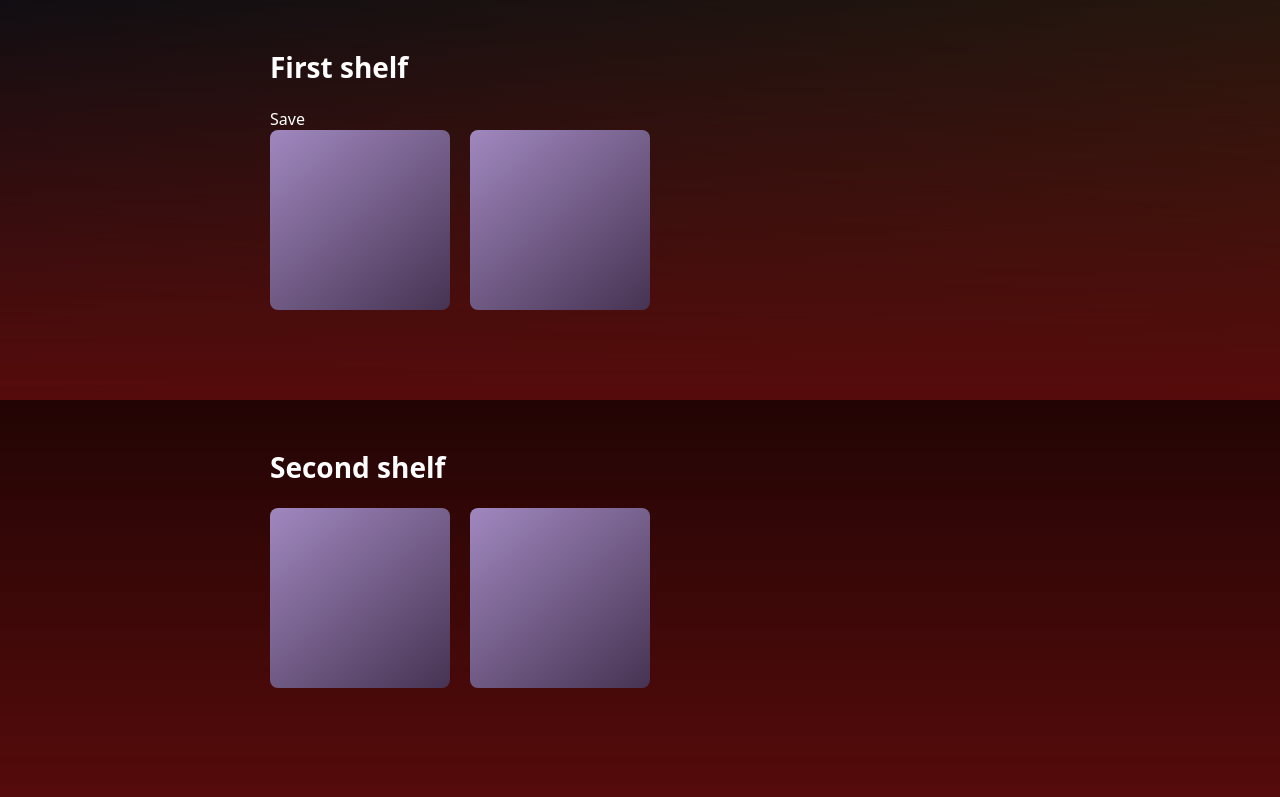
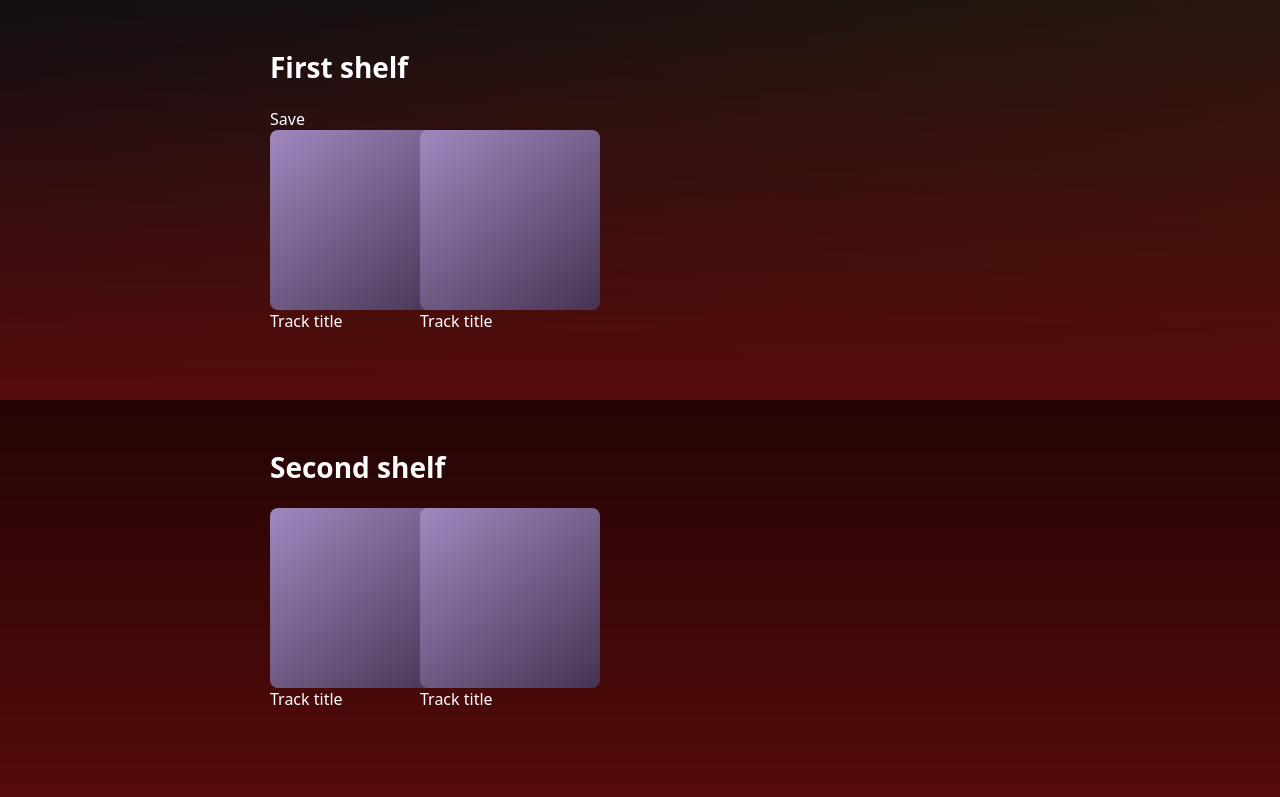
Before and after one commit to Ameer-Jamal/youtube-music-hide-video-custom-themes, a browser extension: page tests/fixtures/home-gradient.html in a window 1280 px wide. Shown: the top 797 px of the page. Drawn offline with Linux system fonts and the light colour scheme.

Commit message:
test: catch disappearing carousel cards and identify corrected build

```diff
--- a/package.json
+++ b/package.json
@@ -1,6 +1,6 @@
 {
   "name": "youtube-music-hide-video-custom-themes",
-  "version": "1.1.1",
+  "version": "1.1.2",
   "private": true,
   "type": "module",
   "scripts": {
--- a/tests/fixtures/home-gradient.html
+++ b/tests/fixtures/home-gradient.html
@@ -70,6 +70,11 @@
         font-size: 28px;
         margin: 0 0 22px;
       }
+      ytmusic-two-row-item-renderer {
+        display: block;
+        flex: none;
+        width: calc((var(--ytmusic-content-width, 900px) - 5 * 24px) / 6);
+      }
       .tiles {
         display: flex;
         gap: 20px;
@@ -118,9 +123,16 @@
                     </div></ytmusic-queue-header-renderer
                   >
                   <div class="tiles">
-                    <div class="tile"></div>
-                    <div class="tile"></div>
-                  </div></div></ytmusic-carousel-shelf-renderer
+                    <ytmusic-two-row-item-renderer
+                      ><div class="tile"></div>
+                      <span>Track title</span></ytmusic-two-row-item-renderer
+                    >
+                    <ytmusic-two-row-item-renderer
+                      ><div class="tile"></div>
+                      <span>Track title</span></ytmusic-two-row-item-renderer
+                    >
+                  </div>
+                </div></ytmusic-carousel-shelf-renderer
               ><ytmusic-carousel-shelf-renderer
                 class="style-scope ytmusic-section-list-renderer fullbleed"
                 ><div
@@ -128,9 +140,16 @@
                 >
                   <h2>Second shelf</h2>
                   <div class="tiles">
-                    <div class="tile"></div>
-                    <div class="tile"></div>
-                  </div></div></ytmusic-carousel-shelf-renderer
+                    <ytmusic-two-row-item-renderer
+                      ><div class="tile"></div>
+                      <span>Track title</span></ytmusic-two-row-item-renderer
+                    >
+                    <ytmusic-two-row-item-renderer
+                      ><div class="tile"></div>
+                      <span>Track title</span></ytmusic-two-row-item-renderer
+                    >
+                  </div>
+                </div></ytmusic-carousel-shelf-renderer
               ><ytmusic-carousel-shelf-renderer
                 class="style-scope ytmusic-section-list-renderer fullbleed"
                 ><div
```
Also changed, not shown: scripts/home-gradient-test.mjs (+9 -0 lines), manifest.json, 1 other file.
